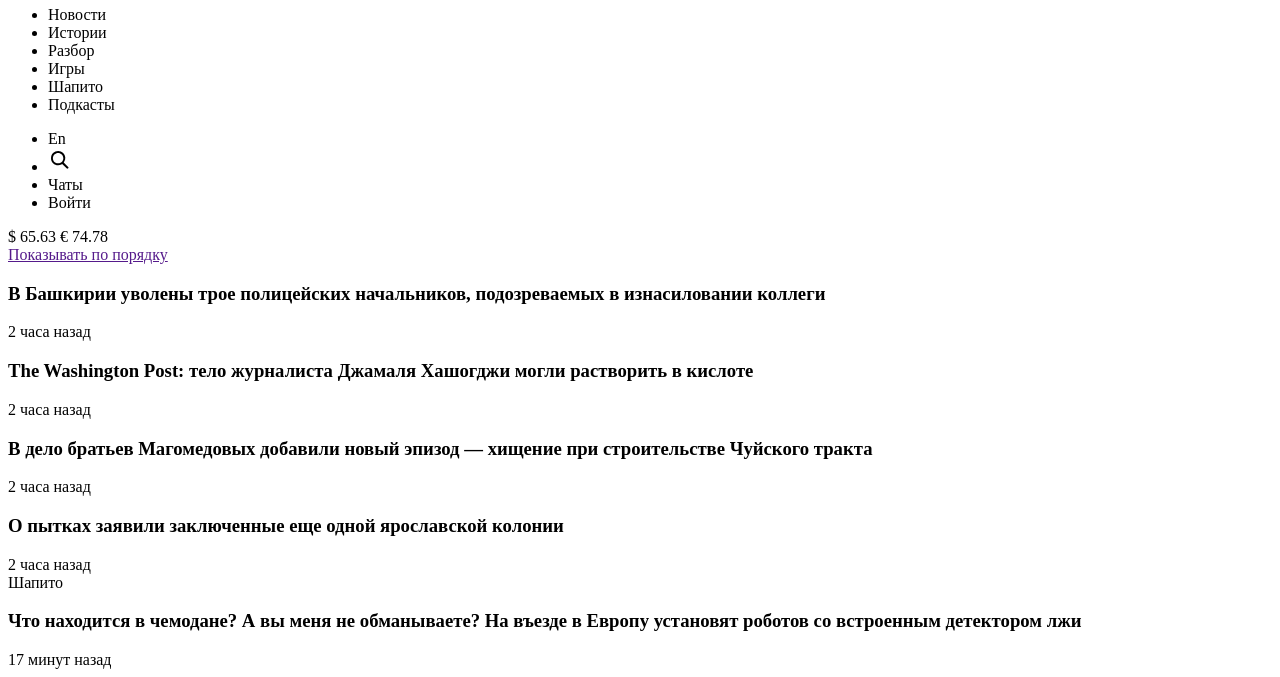
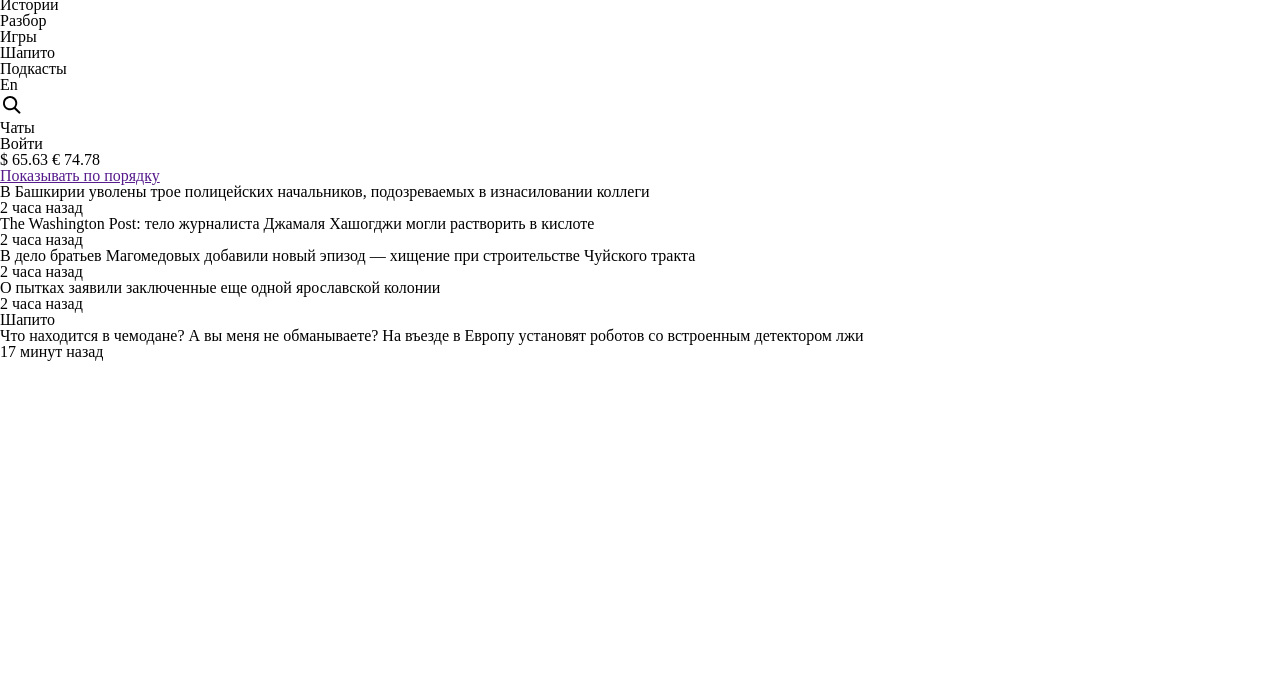
Before and after one commit to evgeny-matveev/HSE-DPO-meduza, a plain HTML site: page index.html in a window 1280 px wide. Shown: the part 137-814 px from the top of the page. Drawn offline with Linux system fonts and the light colour scheme.

Commit message:
Добавили ЦСС и сбросили стили браузера

```diff
--- a/index.html
+++ b/index.html
@@ -3,6 +3,7 @@
 <head>
   <meta charset="utf-8">
   <title>Новости — Meduza</title>
+  <link rel="stylesheet" href="styles/style.css">
 </head>
 <body>
   <nav>
--- /dev/null
+++ b/styles/reset.css
@@ -0,0 +1,52 @@
+/* http://meyerweb.com/eric/tools/css/reset/
+   v2.0 | 20110126
+   License: none (public domain)
+*/
+
+html, body, div, span, applet, object, iframe,
+h1, h2, h3, h4, h5, h6, p, blockquote, pre,
+a, abbr, acronym, address, big, cite, code,
+del, dfn, em, img, ins, kbd, q, s, samp,
+small, strike, strong, sub, sup, tt, var,
+b, u, i, center,
+dl, dt, dd, ol, ul, li,
+fieldset, form, label, legend,
+table, caption, tbody, tfoot, thead, tr, th, td,
+article, aside, canvas, details, embed,
+figure, figcaption, footer, header, hgroup,
+menu, nav, output, ruby, section, summary,
+time, mark, audio, video {
+	margin: 0;
+	padding: 0;
+
+	vertical-align: baseline;
+
+	border: 0;
+
+	font: inherit;
+	font-size: 100%;
+}
+/* HTML5 display-role reset for older browsers */
+article, aside, details, figcaption, figure,
+footer, header, hgroup, menu, nav, section {
+	display: block;
+}
+body {
+	line-height: 1;
+}
+ol, ul {
+	list-style: none;
+}
+blockquote, q {
+	quotes: none;
+}
+blockquote:before, blockquote:after,
+q:before, q:after {
+	content: '';
+	content: none;
+}
+table {
+	border-spacing: 0;
+
+	border-collapse: collapse;
+}
--- /dev/null
+++ b/styles/style.css
@@ -0,0 +1 @@
+@import "reset.css";
```
